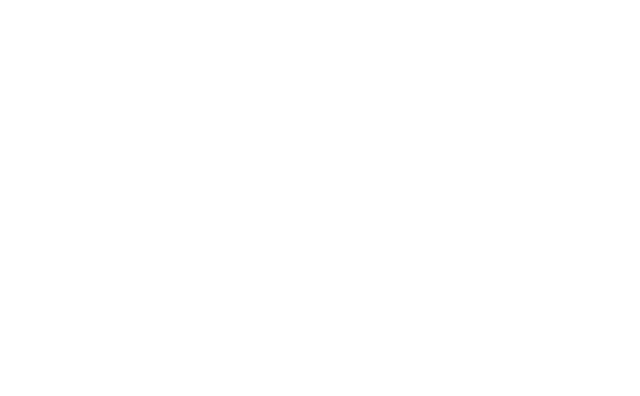
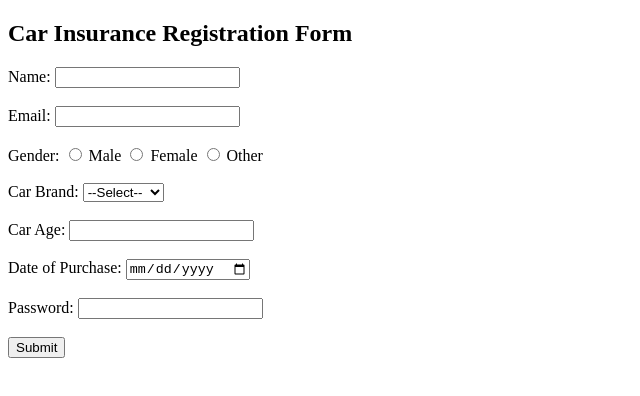
Before and after one commit to acciojob/car-insurance-form-SayyedAmeenNaqvi, a website: page main.html in a window 1280 px wide. Shown: the whole page, without its empty margins (0-640 px from the left). Drawn offline with Linux system fonts and the light colour scheme.

Commit message:
created a submission

```diff
--- a/main.html
+++ b/main.html
@@ -3,11 +3,63 @@
 <html>
 
 <head>
-	<link rel="stylesheet" href="styles.css">
+	<meta charset="UTF-8">
+  <title>Car Insurance Registration Form</title>
+  <link rel="stylesheet" href="styles.css">
 </head>
 
 <body>
 	<!-- the entire body must be written by student -->
+	<h2>Car Insurance Registration Form</h2>
+  <form method="post">
+
+    <!-- Name -->
+    <label for="name">Name:</label>
+    <input type="text" id="name" name="name" required><br><br>
+
+    <!-- Email -->
+    <label for="email">Email:</label>
+    <input type="email" id="email" name="email" required><br><br>
+
+    <!-- Gender -->
+    <label>Gender:</label>
+    <input type="radio" id="male" name="gender" value="Male" required>
+    <label for="male">Male</label>
+
+    <input type="radio" id="female" name="gender" value="Female" required>
+    <label for="female">Female</label>
+
+    <input type="radio" id="other" name="gender" value="Other" required>
+    <label for="other">Other</label>
+    <br><br>
+
+    <!-- Car Brands -->
+    <label for="cars">Car Brand:</label>
+    <select id="cars" name="cars">
+      <option value="">--Select--</option>
+      <option value="BMW">BMW</option>
+      <option value="Audi">Audi</option>
+      <option value="Mercedez">Mercedez</option>
+    </select>
+    <br><br>
+
+    <!-- Car Age -->
+    <label for="carage">Car Age:</label>
+    <input type="number" id="carage" name="carage" required><br><br>
+
+    <!-- Date of Purchase -->
+    <label for="dop">Date of Purchase:</label>
+    <input type="date" id="dop" name="dop" required><br><br>
+
+    <!-- Password -->
+    <label for="password">Password:</label>
+    <input type="password" id="password" name="password" required><br><br>
+
+    <!-- Submit Button -->
+    <button type="submit">Submit</button>
+
+  </form>
+
     <script type="text/javascript" src="./script.js">
 </script>
 
```
